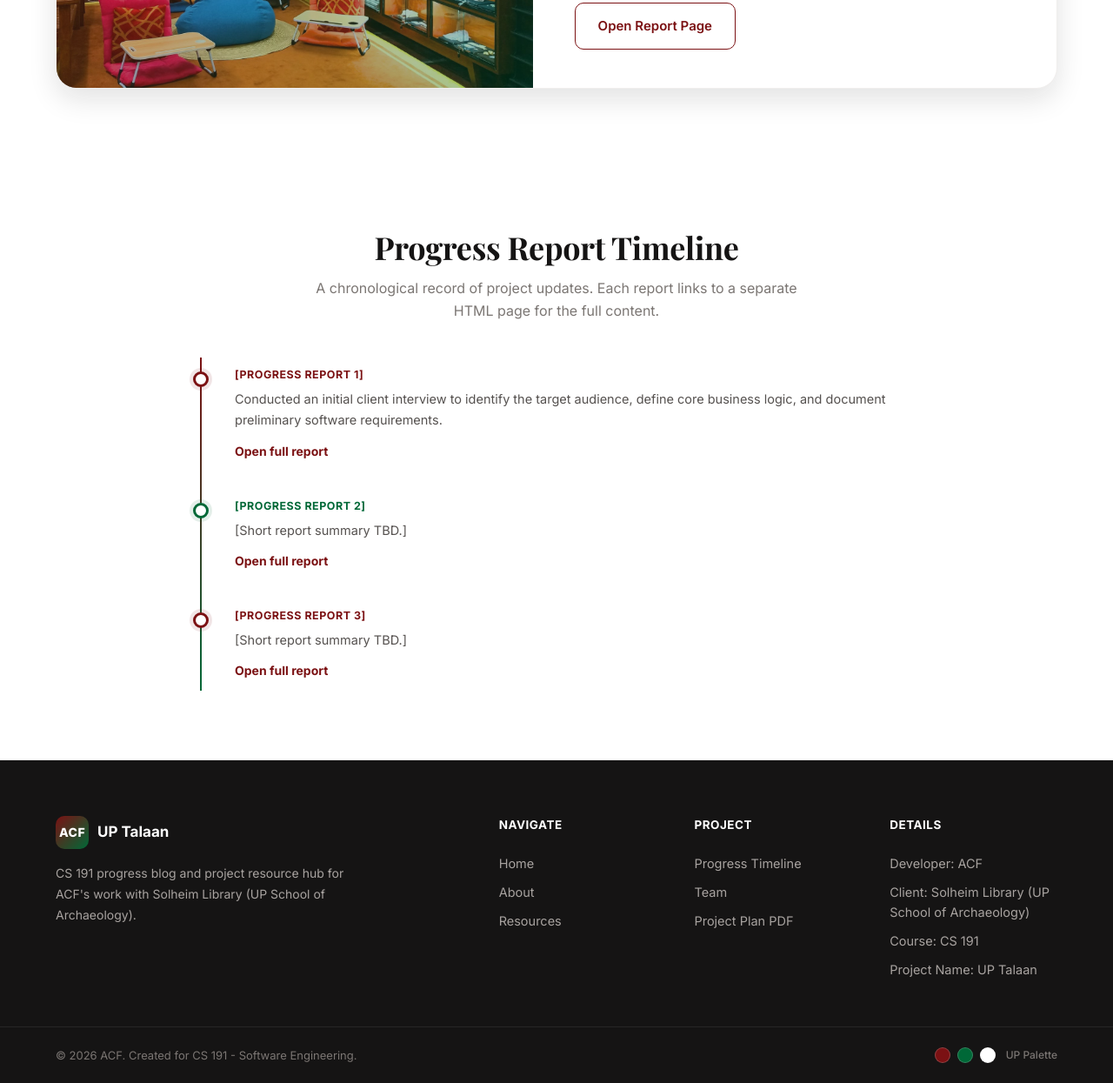
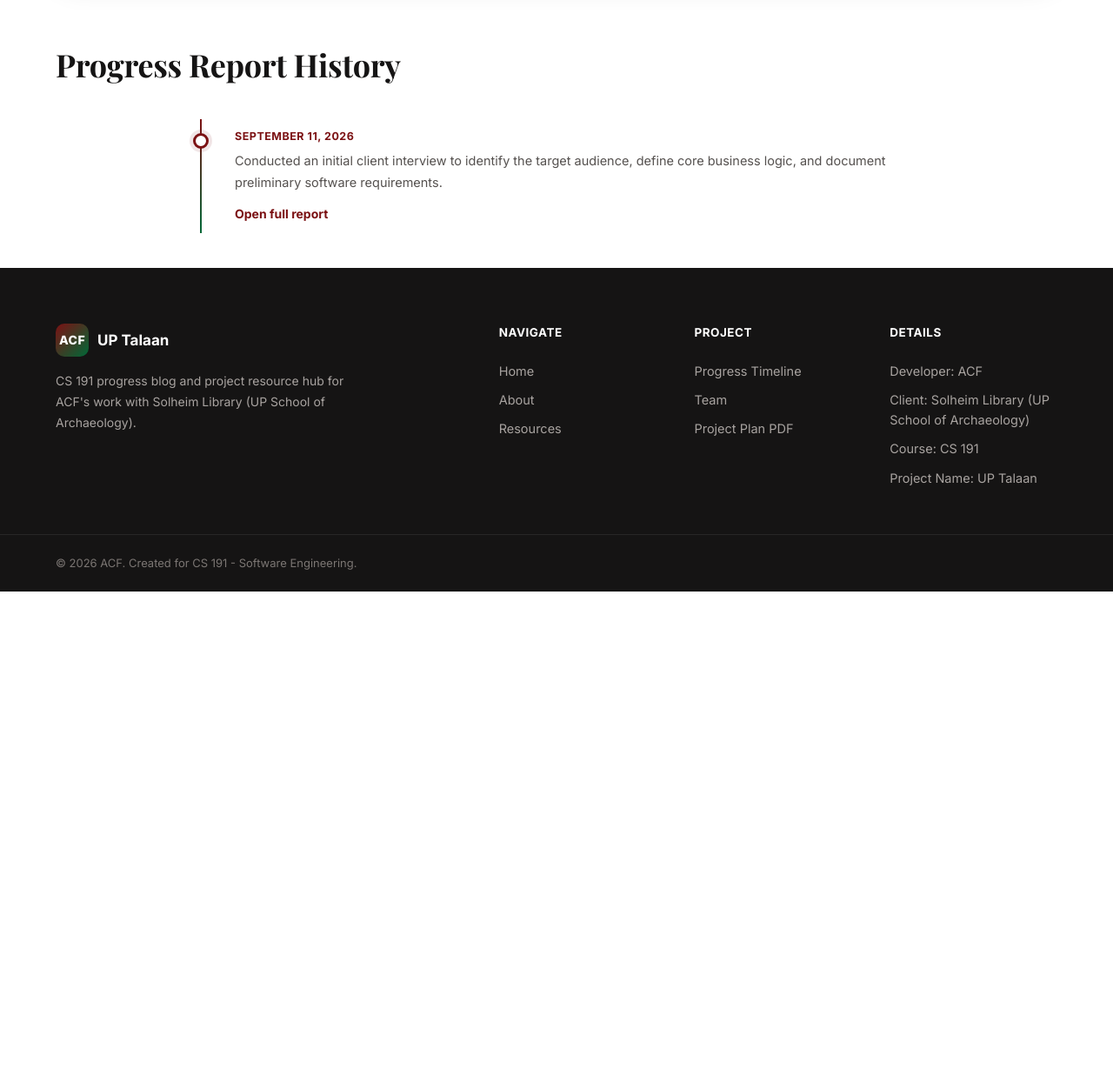
Before and after one commit to RenzyZy/ACF, a plain HTML site: page index.html in a window 1280 px wide. Shown: the part 1276-2521 px from the top of the page at 87% size. After the commit the page ends 1956 px from the top, so only its background shows below. Drawn offline with nearby package versions, Linux system fonts and the light colour scheme.

Commit message:
More Changes

```diff
--- a/css/styles.css
+++ b/css/styles.css
@@ -169,7 +169,7 @@ button {
 
 .hero {
     position: relative;
-    padding: 88px 0 100px;
+    padding: 88px 0 10px;
     background: linear-gradient(180deg, var(--cream) 0%, var(--white) 100%);
     overflow: hidden;
 }
@@ -345,7 +345,7 @@ button {
 }
 
 section {
-    padding: 80px 0;
+    padding: 40px 0;
 }
 
 .section-header {
--- a/index.html
+++ b/index.html
@@ -64,9 +64,10 @@
     <section class="featured-section">
         <div class="container">
             <div class="section-header">
-                <h2 class="section-title">Latest Progress Report</h2>
+                <h2 class="section-title">Progress Report Timeline</h2>
                 <a href="#progress" class="section-link">View timeline -&gt;</a>
             </div>
+
             <article class="featured-post">
                 <div class="featured-image">
                     <div class="featured-image-fallback">
@@ -74,7 +75,7 @@
                     </div>
                 </div>
                 <div class="featured-content">
-                    <div class="post-category featured-category">Progress Report</div>
+                    <div class="post-category featured-category">Latest Progress Report</div>
                     <h3 class="featured-title">First Client Meeting</h3>
                     <p class="featured-excerpt">Conducted a successful initial interview with the client. This consultation enabled the team to clearly define the target audience, map out the core business logic, and formally document the preliminary software specifications necessary to establish the project's foundation.</p>
                     <div class="post-meta">
@@ -87,28 +88,15 @@
 
     <section id="progress" class="timeline-section">
         <div class="container">
-            <div class="section-header center">
-                <h2 class="section-title">Progress Report Timeline</h2>
-                <p class="section-subtitle">A chronological record of project updates. Each report links to a separate HTML page for the full content.</p>
+            <div class="section-header">
+                <h2 class="section-title">Progress Report History</h2>
             </div>
             <div class="timeline">
                 <div class="timeline-item">
                     <div class="timeline-dot"></div>
-                    <div class="timeline-date">[PROGRESS REPORT 1]</div>
+                    <div class="timeline-date">September 11, 2026</div>
                     <p class="timeline-desc">Conducted an initial client interview to identify the target audience, define core business logic, and document preliminary software requirements.</p>
                     <a href="reports/report-1.html" class="timeline-link">Open full report</a>
-                </div>
-                <div class="timeline-item">
-                    <div class="timeline-dot"></div>
-                    <div class="timeline-date">[PROGRESS REPORT 2]</div>
-                    <p class="timeline-desc">[Short report summary TBD.]</p>
-                    <a class="timeline-link">Open full report</a>
-                </div>
-                <div class="timeline-item">
-                    <div class="timeline-dot"></div>
-                    <div class="timeline-date">[PROGRESS REPORT 3]</div>
-                    <p class="timeline-desc">[Short report summary TBD.]</p>
-                    <a class="timeline-link">Open full report</a>
                 </div>
             </div>
         </div>
@@ -148,12 +136,6 @@
         <div class="footer-bottom">
             <div class="container footer-bottom-inner">
                 <p>&copy; 2026 ACF. Created for CS 191 - Software Engineering.</p>
-                <div class="footer-palette">
-                    <span class="swatch swatch-red" title="#7b1113 - UP Maroon"></span>
-                    <span class="swatch swatch-green" title="#006837 - UP Green"></span>
-                    <span class="swatch swatch-white" title="#ffffff - White"></span>
-                    <span class="palette-label">UP Palette</span>
-                </div>
             </div>
         </div>
     </footer>
```
Also changed, not shown: about.html (+2 -9 lines), reports/report-1.html (+0 -6 lines), reports/report-template.html (+0 -6 lines), resources.html (+0 -6 lines).
